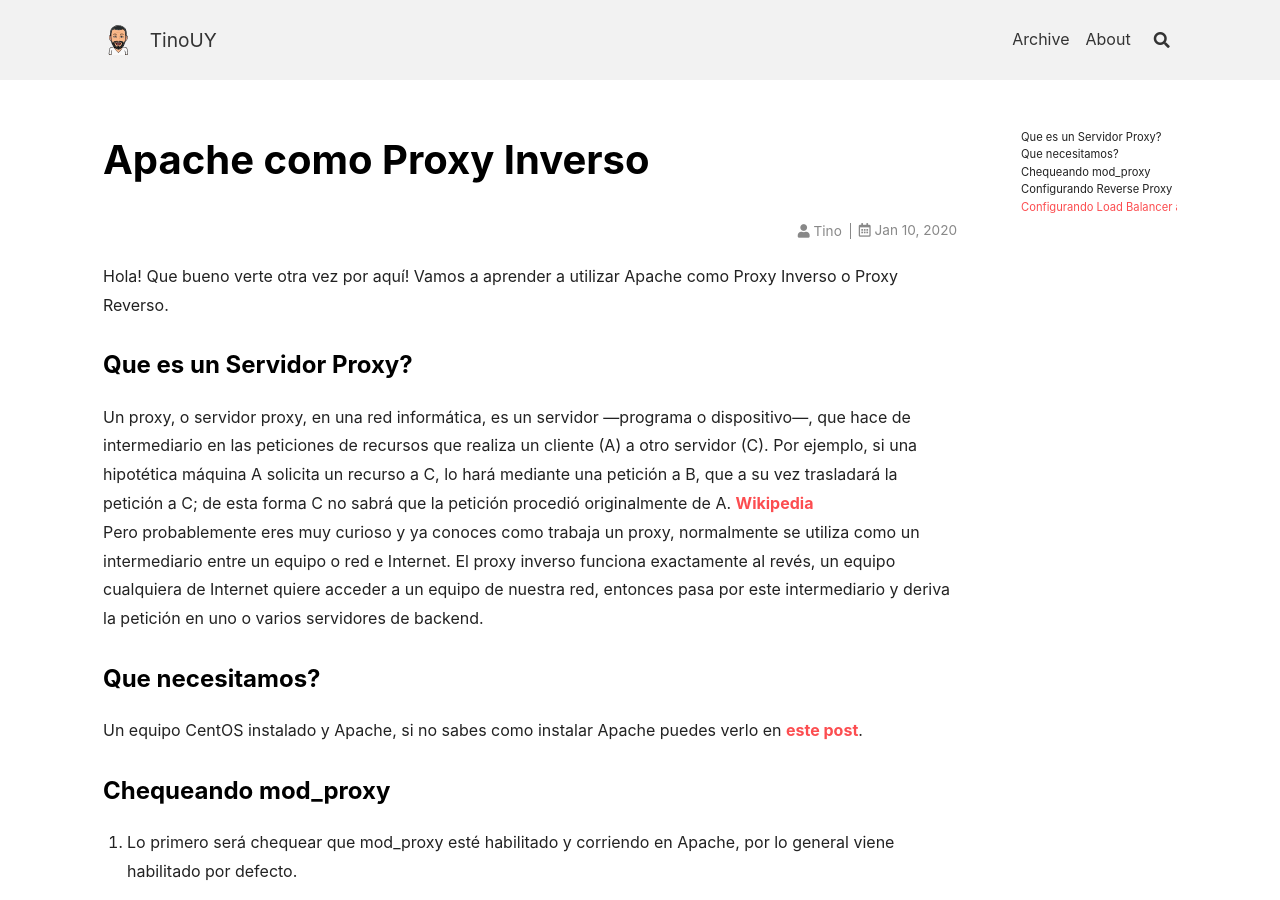
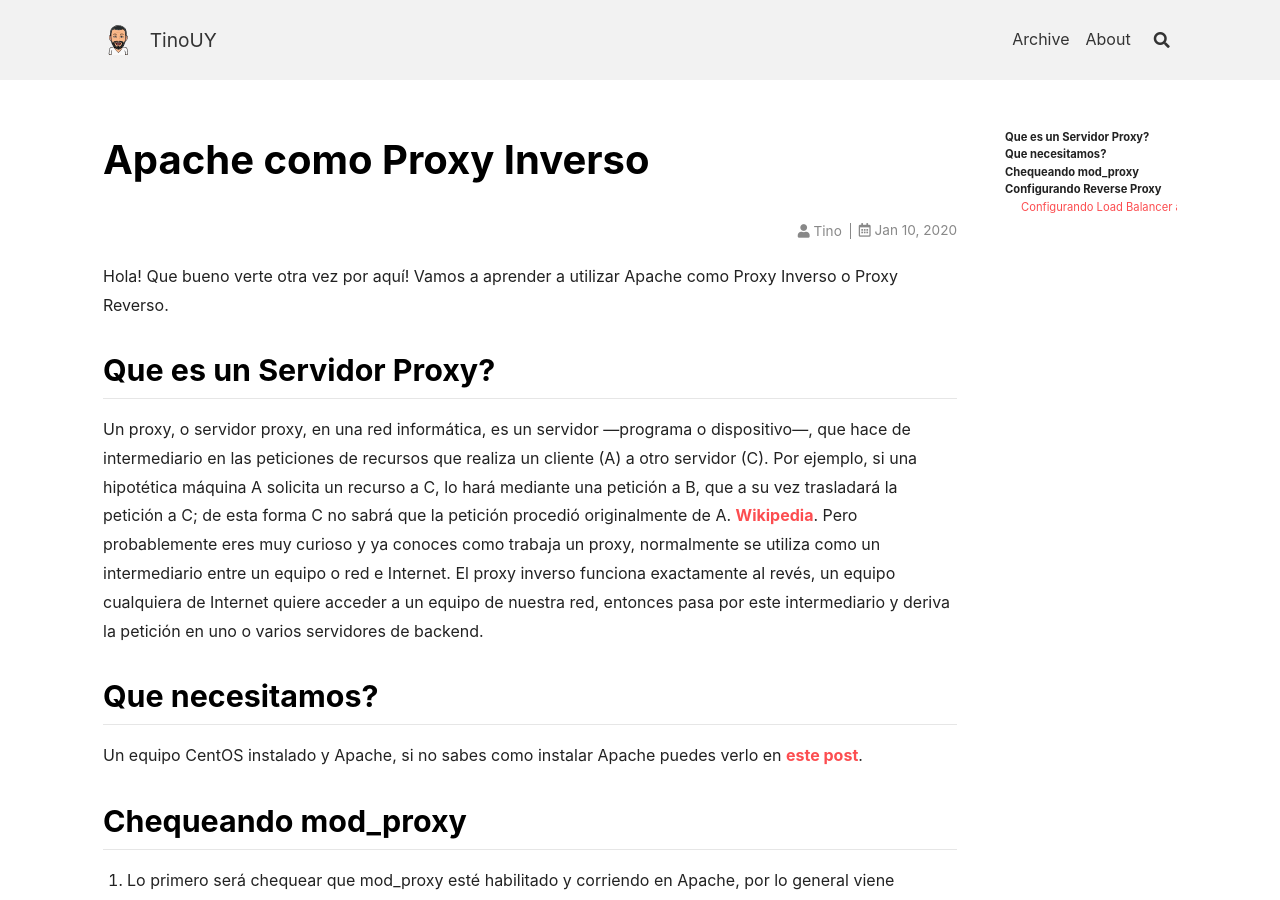
Before and after one commit to duffycop/blog, a Jekyll site: the page built from _posts/2020-01-10-Apache-Proxy-Inverso.md, in a window 1280 px wide and 900 px high. Built offline with Jekyll 4.4.1, drawn with Linux system fonts in a browser that asks for light colours; nearby versions of some CDN libraries; comment, search, counter and statistics services are not loaded.

```diff
--- a/_posts/2020-01-10-Apache-Proxy-Inverso.md
+++ b/_posts/2020-01-10-Apache-Proxy-Inverso.md
@@ -8,17 +8,17 @@ aside:
 ---
 
 Hola! Que bueno verte otra vez por aquí!
-Vamos a aprender a utilizar Apache como Proxy Inverso o Proxy Reverso.
+Vamos a aprender a utilizar Apache como Proxy Inverso o Proxy Reverso.<!--more-->
 
-### Que es un Servidor Proxy?
-Un proxy, o servidor proxy, en una red informática, es un servidor —programa o dispositivo—, que hace de intermediario en las peticiones de recursos que realiza un cliente (A) a otro servidor (C). Por ejemplo, si una hipotética máquina A solicita un recurso a C, lo hará mediante una petición a B, que a su vez trasladará la petición a C; de esta forma C no sabrá que la petición procedió originalmente de A. [Wikipedia](https://es.wikipedia.org/wiki/Servidor_proxy) <!-- more -->
+## Que es un Servidor Proxy?
+Un proxy, o servidor proxy, en una red informática, es un servidor —programa o dispositivo—, que hace de intermediario en las peticiones de recursos que realiza un cliente (A) a otro servidor (C). Por ejemplo, si una hipotética máquina A solicita un recurso a C, lo hará mediante una petición a B, que a su vez trasladará la petición a C; de esta forma C no sabrá que la petición procedió originalmente de A. [Wikipedia](https://es.wikipedia.org/wiki/Servidor_proxy).
 Pero probablemente eres muy curioso y ya conoces como trabaja un proxy, normalmente se utiliza como un intermediario entre un equipo o red e Internet. El proxy inverso funciona exactamente al revés, un equipo cualquiera de Internet quiere acceder a un equipo de nuestra red, entonces pasa por este intermediario y deriva la petición en uno o varios servidores de backend.
 
-### Que necesitamos?
+## Que necesitamos?
 
 Un equipo CentOS instalado y Apache, si no sabes como instalar Apache puedes verlo en [este post]({% post_url 2019-02-18-Instalando-Apache-CentOS-7 %}).
 
-### Chequeando mod_proxy
+## Chequeando mod_proxy
 
 1. Lo primero será chequear que mod_proxy esté habilitado y corriendo en Apache, por lo general viene habilitado por defecto.
 ~~~ bash
@@ -31,7 +31,7 @@ proxy_module (shared)
 
 2. Ya con el módulo activado lo que debemos hacer es configurar nuestro Virtual Host.
 
-### Configurando Reverse Proxy
+## Configurando Reverse Proxy
 
 1. Creamos el archivo de nuestro Virtual Host.
 ~~~ bash
```
